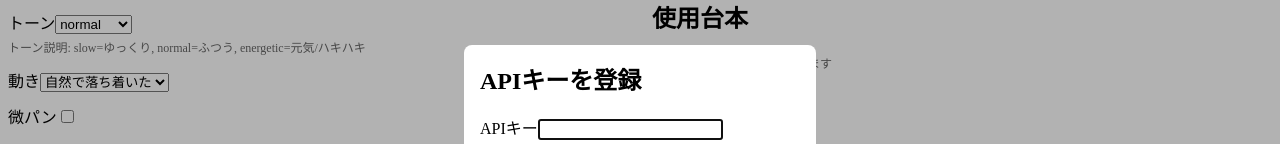
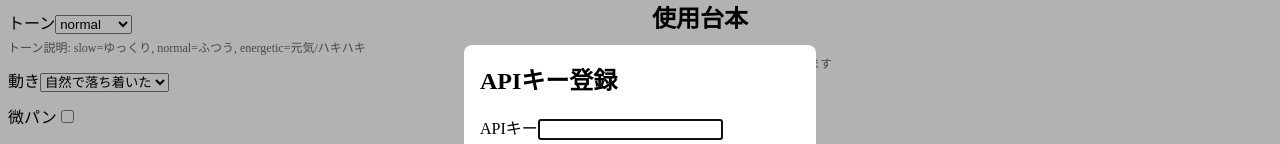
Before and after one commit to usagi917/veoapp, a React (Vite) app: page / in a window 1280 px wide. Both pictures are taken after a click on the button "APIキー". Shown: the part 281-425 px from the top of the page. Built offline with nearby package versions, Linux system fonts and the light colour scheme.

Commit message:
a11y: モーダルのアクセシブルネームを見出し(h2)へ関連付け（aria-labelledby）に統一し、名前は「APIキー登録」に統一（Vitest+RTLでTDD）

```diff
--- a/src/app/page.tsx
+++ b/src/app/page.tsx
@@ -54,6 +54,7 @@ function PageInner(props: PageProps = {}) {
   const consentId = useId();
   const errorId = useId();
   const keyInputId = useId();
+  const keyModalHeadingId = useId();
   const focusTriggerRef = useRef<(() => void) | null>(null);
 
   // React Query: 将来の導入用のプレースホルダ。
@@ -540,7 +541,7 @@ function PageInner(props: PageProps = {}) {
       {showKeyModal && (
         <div
           role="dialog"
-          aria-label="APIキー登録"
+          aria-labelledby={keyModalHeadingId}
           aria-modal="true"
           onKeyDown={(e) => {
             if (e.key === 'Escape') {
@@ -560,7 +561,9 @@ function PageInner(props: PageProps = {}) {
           }}
         >
           <div style={{ background: '#fff', padding: 16, minWidth: 320, borderRadius: 8 }}>
-            <h2 style={{ marginTop: 0 }}>APIキーを登録</h2>
+            <h2 id={keyModalHeadingId} style={{ marginTop: 0 }}>
+              APIキー登録
+            </h2>
             <div style={{ display: 'grid', gap: 12 }}>
               <div>
                 <label htmlFor={keyInputId}>APIキー</label>
```
Also changed, not shown: 1 other file (tests, documents, lock files or other folders).
